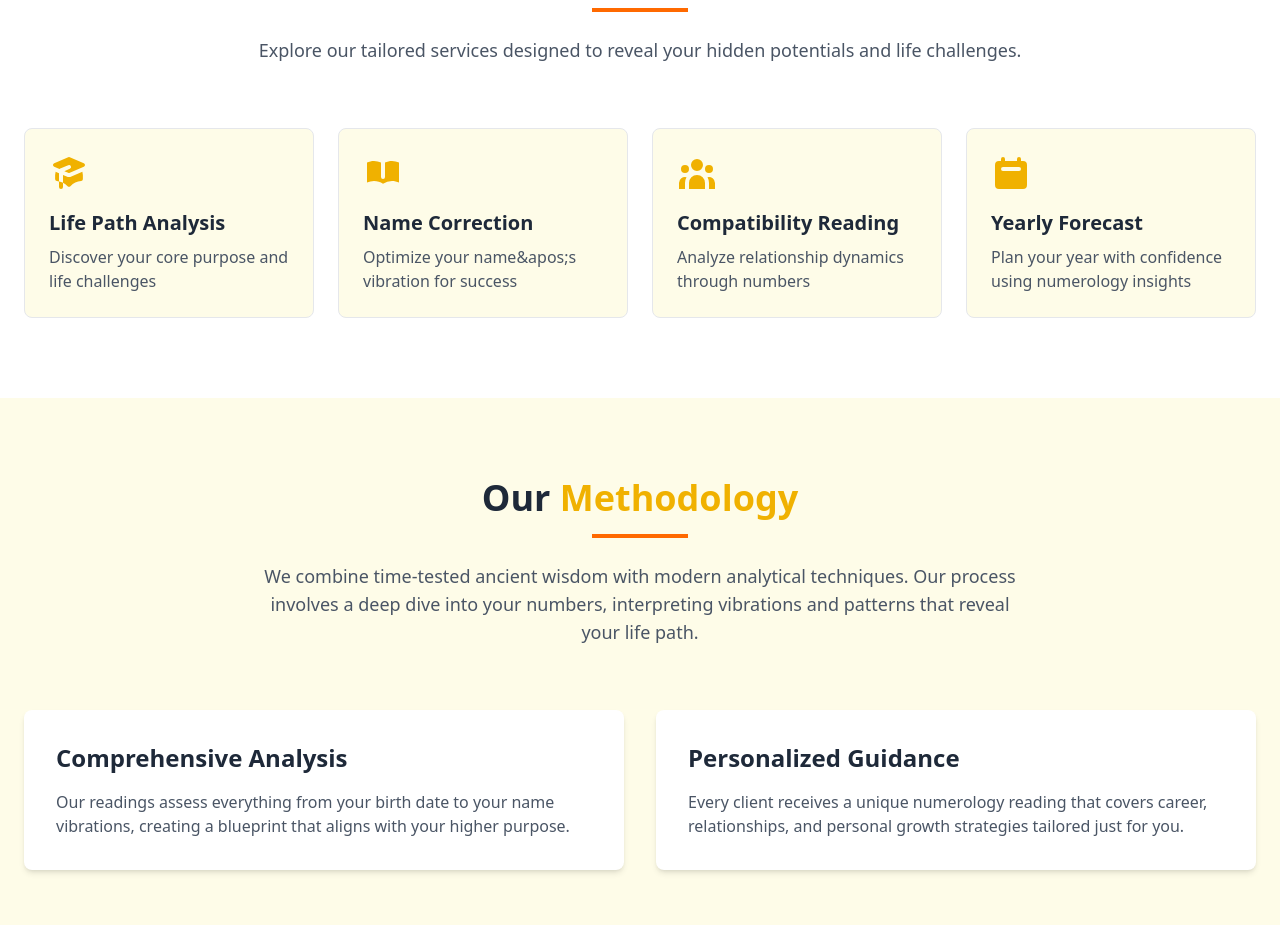
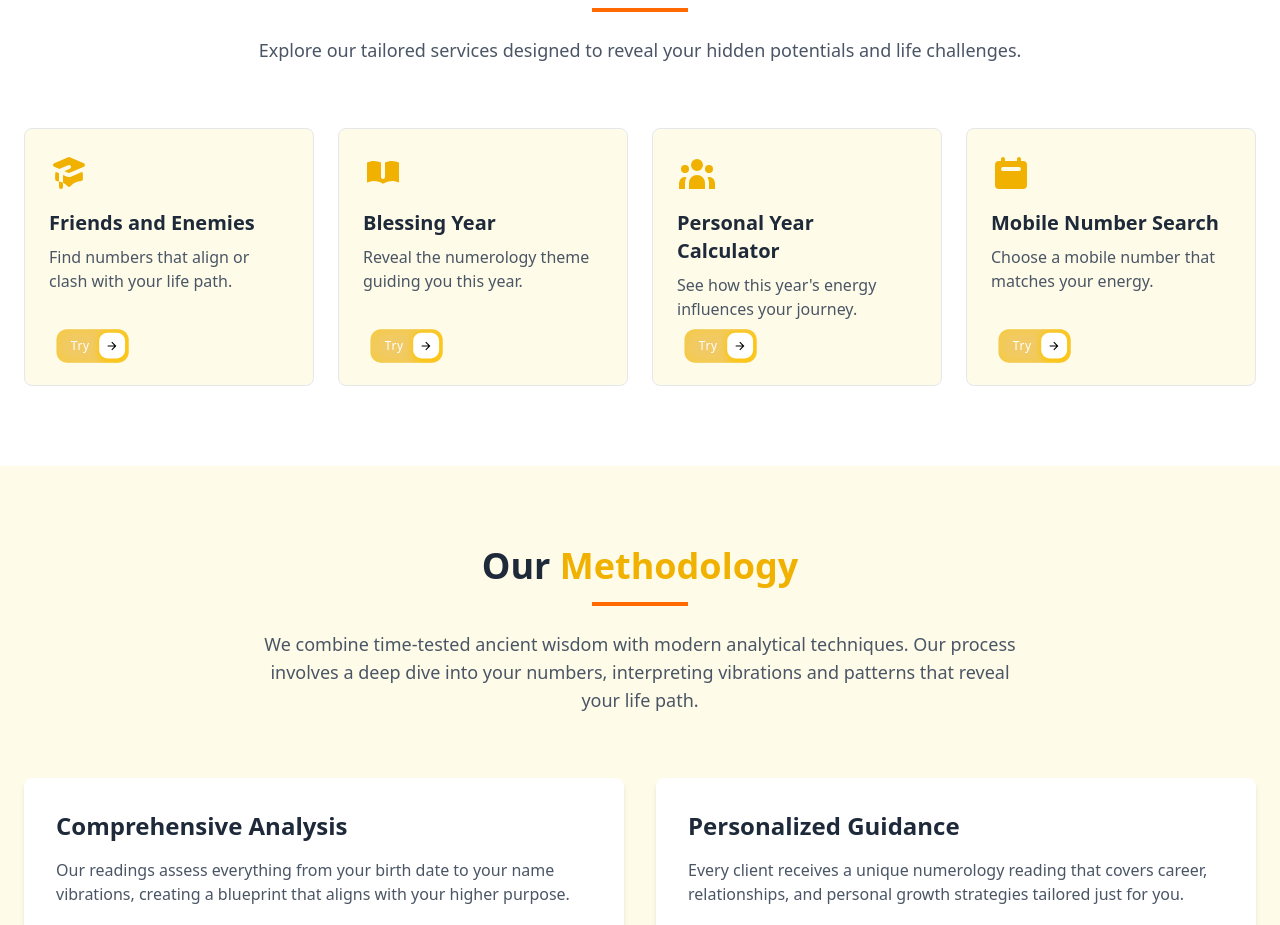
Before and after one commit to Priyanshu-choudhary/DivyNumerology, a React (Vite) app: page / in a window 1280 px wide. Shown: the part 2180-3105 px from the top of the page. Built offline with nearby package versions, Linux system fonts and the light colour scheme.

Commit message:
updates-3

```diff
--- a/package.json
+++ b/package.json
@@ -24,7 +24,7 @@
     "react": "^19.0.0",
     "react-dom": "^19.0.0",
     "react-intersection-observer": "^9.16.0",
-    "react-router-dom": "^7.4.1",
+    "react-router-dom": "^7.5.3",
     "tailgrids": "^2.3.0"
   },
   "devDependencies": {
--- a/src/App.jsx
+++ b/src/App.jsx
@@ -9,6 +9,7 @@ import PrivacyPolicy from './Components/TermsAndConditions/PrivacyPolicy';
 import CancellationRefundPolicy from './Components/TermsAndConditions/CancellationRefundPolicy';
 import ShippingAndDeliveryPolicy from './Components/TermsAndConditions/ShippingAndDeliveryPolicy';
 import About from './Components/Home/About';
+import ScrollToTop from './ScrollToTop';
 // import Navbar from './Components/Navbr/Navbr';
 
 function App() {
@@ -17,6 +18,7 @@ function App() {
   return (
     <Router>
       <Navbar /> {/* Added the Navbar component here */}
+      <ScrollToTop />
       <Routes>
         <Route path="/" element={<Main />} />
         <Route path="/Calculators" element={<CalculatorNav />} />
--- /dev/null
+++ b/src/Buttons/ArrowButton.jsx
@@ -0,0 +1,27 @@
+import React from 'react'
+import "./button.css"
+function ArrowButton() {
+  return (
+    <div>
+        <button class="cssbuttons-io-button">
+  Try
+  <div class="icon">
+    <svg
+      height="24"
+      width="24"
+      viewBox="0 0 24 24"
+      xmlns="http://www.w3.org/2000/svg"
+    >
+      <path d="M0 0h24v24H0z" fill="none"></path>
+      <path
+        d="M16.172 11l-5.364-5.364 1.414-1.414L20 12l-7.778 7.778-1.414-1.414L16.172 13H4v-2z"
+        fill="currentColor"
+      ></path>
+    </svg>
+  </div>
+</button>
+    </div>
+  )
+}
+
+export default ArrowButton
--- /dev/null
+++ b/src/Buttons/button.css
@@ -0,0 +1,58 @@
+/* From Uiverse.io by adamgiebl */
+.cssbuttons-io-button {
+    background: #f1ca67;
+    color: white;
+    font-family: inherit;
+    padding: 0.35em;
+    padding-left: 1.2em;
+    font-size: 17px;
+    font-weight: 500;
+    border-radius: 0.9em;
+    border: none;
+    letter-spacing: 0.05em;
+    display: flex;
+    align-items: center;
+    box-shadow: inset 0 0 1.6em -0.6em #ffcc00;
+    overflow: hidden;
+    position: relative;
+    height: 2.8em;
+    padding-right: 3.3em;
+    cursor: pointer;
+  }
+
+  .cssbuttons-io-button .icon {
+    background: white;
+    margin-left: 0.5em;
+    position: absolute;
+    display: flex;
+    align-items: center;
+    justify-content: center;
+    height: 2.2em;
+    width: 2.2em;
+    border-radius: 0.7em;
+    box-shadow: 0.1em 0.1em 0.6em 0.2em #ffc400;
+    right: 0.3em;
+    transition: all 0.3s;
+  }
+
+  .cssbuttons-io-button:hover .icon {
+    width: calc(100% - 0.6em);
+  }
+
+  .cssbuttons-io-button .icon svg {
+    width: 1.1em;
+    transition: transform 0.3s;
+    color: #000000;
+  }
+
+  .cssbuttons-io-button:hover .icon svg {
+    transform: translateX(0.1em);
+  }
+
+  .cssbuttons-io-button:active .icon {
+    transform: scale(0.95);
+  }
+  .cssbuttons-io-button {
+    transform: scale(0.7); /* Scales down to 90% of original size */
+    transform-origin: center; /* Optional: ensures it scales from center */
+  }
--- a/src/Components/Calcultors/FriendsAndEnemy/FriendsAndEnemyCalculator.jsx
+++ b/src/Components/Calcultors/FriendsAndEnemy/FriendsAndEnemyCalculator.jsx
@@ -132,7 +132,7 @@ const FriendsAndEnemyCalculator = () => {
           Enter your Date of Birth (DD/MM/YYYY)
         </label>
         <input
-          type="text"
+          type="date"
           value={dob}
           onChange={handleChange}
           placeholder="e.g. 06/04/1999"
--- a/src/Components/Home/Home.jsx
+++ b/src/Components/Home/Home.jsx
@@ -3,7 +3,7 @@ import { motion, useAnimation } from 'framer-motion';
 import { useInView } from 'react-intersection-observer';
 import { useNavigate } from 'react-router-dom';
 // Import professional icons from Heroicons
-
+// import { useRouter } from "next/router";
 import {
   AcademicCapIcon,
   BookOpenIcon,
@@ -16,10 +16,40 @@ import {
   DocumentTextIcon,
   PhoneIcon
 } from '@heroicons/react/solid';
+import ArrowButton from '../../Buttons/ArrowButton';
 const Home = () => {
   const controls = useAnimation();
   const [ref, inView] = useInView();
   const navigate = useNavigate();
+
+  // const router = useRouter();
+  const services = [
+    {
+      title: "Friends and Enemies",
+      desc: "Find numbers that align or clash with your life path.",
+      icon: <AcademicCapIcon className="w-10 h-10 text-yellow-500" />,
+      link: "/Calculators/FriendsAndEnemy"
+    },
+    {
+      title: "Blessing Year",
+      desc: "Reveal the numerology theme guiding you this year.",
+      icon: <BookOpenIcon className="w-10 h-10 text-yellow-500" />,
+      link: "/Calculators/BlessingYear"
+    },
+    {
+      title: "Personal Year Calculator",
+      desc: "See how this year's energy influences your journey.",
+      icon: <UserGroupIcon className="w-10 h-10 text-yellow-500" />,
+      link: "/Calculators/PersonalYear"
+    },
+    {
+      title: "Mobile Number Search",
+      desc: "Choose a mobile number that matches your energy.",
+      icon: <CalendarIcon className="w-10 h-10 text-yellow-500" />,
+      link: "/Calculators/MobileNumber"
+    }
+  ];
+
 
   useEffect(() => {
     if (inView) {
@@ -191,32 +221,11 @@ const Home = () => {
             </p>
           </div>
           <div className="grid grid-cols-1 md:grid-cols-2 lg:grid-cols-4 gap-6">
-            {[
-              {
-                title: "Life Path Analysis",
-                desc: "Discover your core purpose and life challenges",
-                icon: <AcademicCapIcon className="w-10 h-10 text-yellow-500" />
-              },
-              {
-                title: "Name Correction",
-                desc: "Optimize your name&apos;s vibration for success",
-                icon: <BookOpenIcon className="w-10 h-10 text-yellow-500" />
-              },
-              {
-                title: "Compatibility Reading",
-                desc: "Analyze relationship dynamics through numbers",
-                icon: <UserGroupIcon className="w-10 h-10 text-yellow-500" />
-              },
-              {
-                title: "Yearly Forecast",
-                desc: "Plan your year with confidence using numerology insights",
-                icon: <CalendarIcon className="w-10 h-10 text-yellow-500" />
-              }
-            ].map((service, index) => (
+            {services.map((service, index) => (
               <motion.div
                 key={index}
                 whileHover={{ y: -5, boxShadow: "0 10px 25px -5px rgba(0,0,0,0.1)" }}
-                className="bg-yellow-50 p-6 rounded-lg border border-gray-200"
+                className="bg-yellow-50 p-6 rounded-lg border border-gray-200 relative pb-16"
                 initial={{ opacity: 0, y: 20 }}
                 whileInView={{ opacity: 1, y: 0 }}
                 transition={{ delay: index * 0.1 }}
@@ -224,6 +233,12 @@ const Home = () => {
                 <div className="mb-4">{service.icon}</div>
                 <h3 className="text-xl font-bold text-gray-800 mb-2">{service.title}</h3>
                 <p className="text-gray-600">{service.desc}</p>
+
+                <div className="absolute bottom-4 left-4">
+                <button onClick={() => navigate(service.link)}>
+                    <ArrowButton />
+                  </button>
+                </div>
               </motion.div>
             ))}
           </div>
--- /dev/null
+++ b/src/ScrollToTop.jsx
@@ -0,0 +1,16 @@
+// src/Components/ScrollToTop.jsx
+import { useEffect } from "react";
+import { useLocation } from "react-router-dom";
+
+const ScrollToTop = () => {
+  const { pathname } = useLocation();
+
+  useEffect(() => {
+    // Scroll to top on route change
+    window.scrollTo(0, 0);
+  }, [pathname]);
+
+  return null;
+};
+
+export default ScrollToTop;
```
Also changed, not shown: 1 other file (tests, documents, lock files or other folders). Lines whose indentation alone changed are shown as unchanged.
